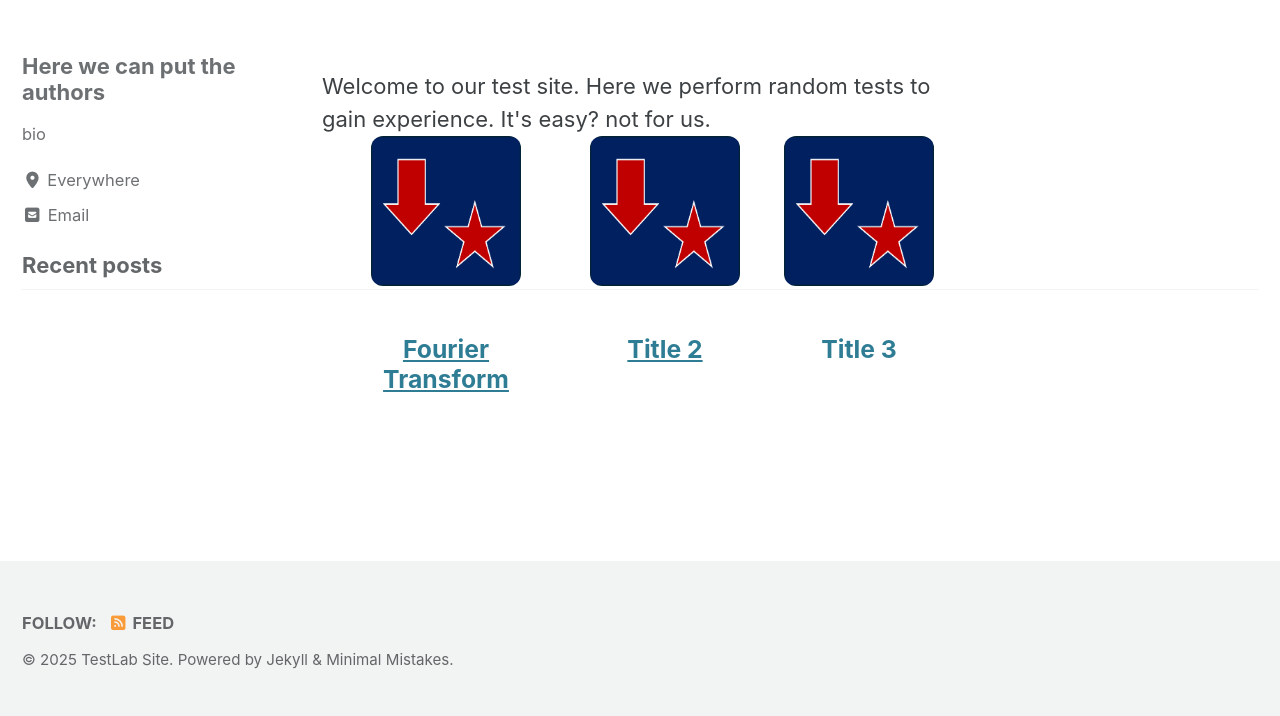
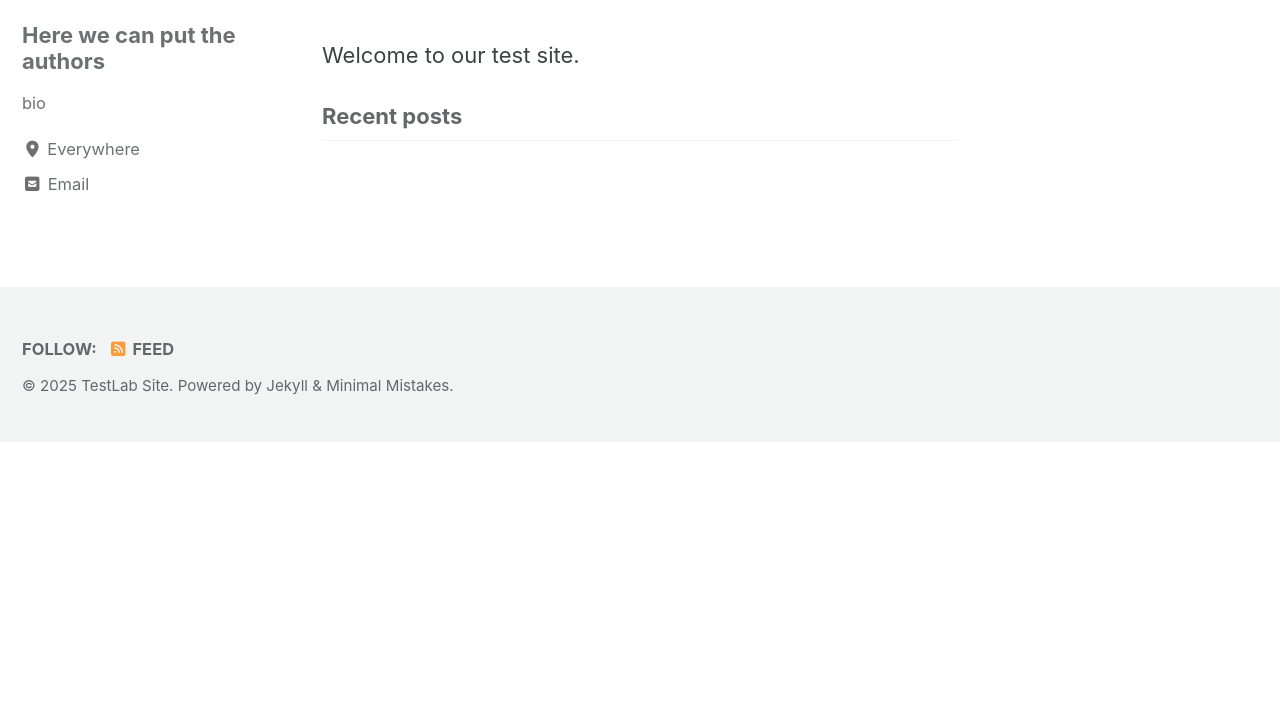
Before and after one commit to GitForTest3141592/TestLab, a Jekyll site: the page built from index.html, in a window 1280 px wide. Shown: the part 549-1265 px from the top of the page. Built offline with Jekyll 4.4.1, drawn with Linux system fonts in a browser that asks for light colours; cached includes are drawn as plain includes; the list of posts is cut into pages by our own code; after the commit the page ends 991 px from its top, so only the background shows below that.

Commit message:
Update index.html

```diff
--- a/index.html
+++ b/index.html
@@ -4,39 +4,3 @@ author_profile: true
 ---
 
 Welcome to our test site.
-
-Here we perform random tests to gain experience. It's easy? not for us.
-
-
-
-<!-- The following section is used to add some icon, with titles and links -->
-
-<div style="display: flex; justify-content: center; gap: 2rem;flex-wrap: wrap;">
-
-  <!-- Icon 1 -->
-   <div style="text-align: center; max-width: 200px; margin-bottom: 2rem;">
-    <a href= "https://github.com/GitForTest3141592/Fourier_Transform" target="_blank">
-      <img src="{{ '/assets/images/Icon_FFT.png' | relative_url }}" alt="Icon 1" style="width: 150px; height: 150px; border-radius: 12px;">
-      <h3>Fourier Transform</h3>
-    </a>
-  </div>
-
-  <!-- Icon 2 -->
-  <div style="text-align: center; max-width: 200px; margin-bottom: 2rem;">
-    <a href= "https://github.com/GitForTest3141592/Fourier_Transform" target="_blank">
-      <img src="{{ '/assets/images/Icon_FFT.png' | relative_url }}" alt="Icon 2" style="width: 150px; height: 150px; border-radius: 12px;">
-      <h3>Title 2</h3>
-    </a>
-  </div>
-
-  <!-- Icon 3 -->
-  <div style="text-align: center; max-width: 200px; margin-bottom: 2rem;">
-    <a hhref= "https://github.com/GitForTest3141592/Fourier_Transform" target="_blank">
-      <img src="{{ '/assets/images/Icon_FFT.png' | relative_url }}" alt="Icon 3" style="width: 150px; height: 150px; border-radius: 12px;">
-      <h3>Title 3</h3>
-    </a>
-  </div>
-
-</div>
-
-</div>
```
